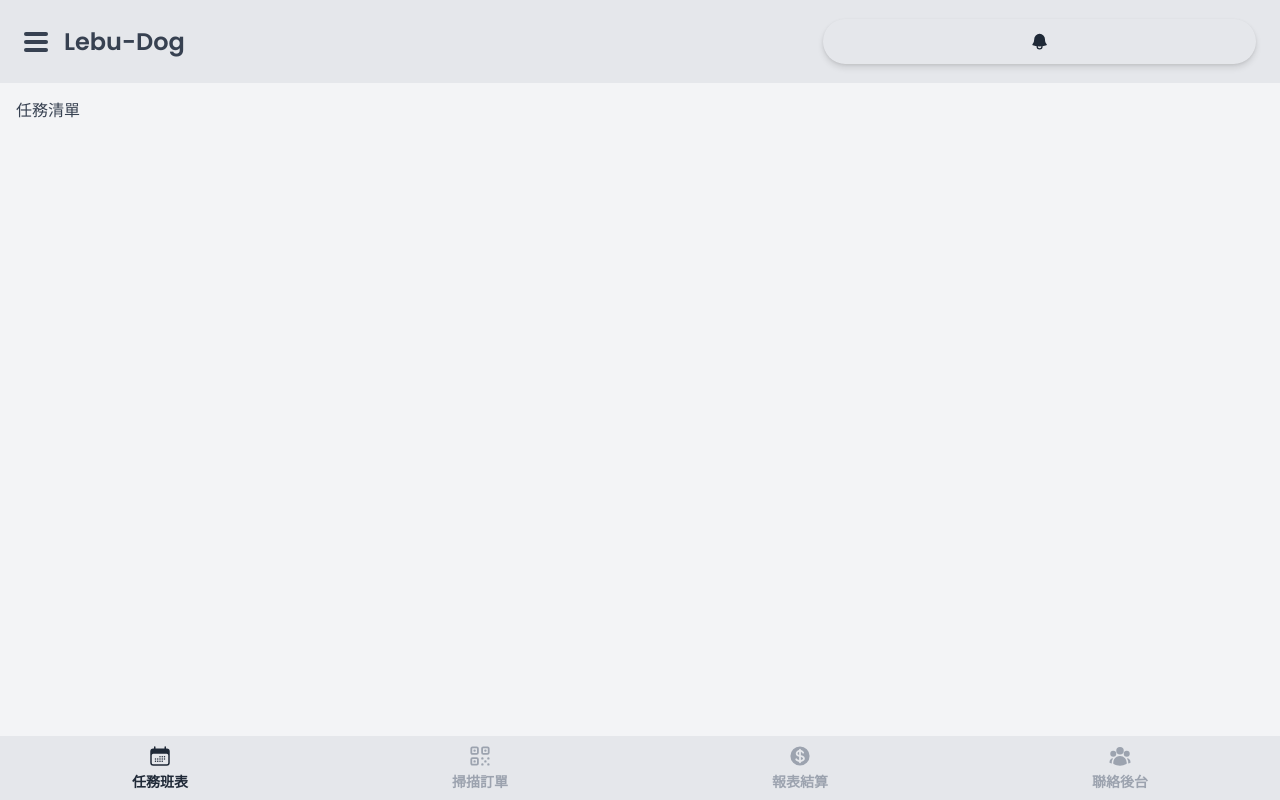
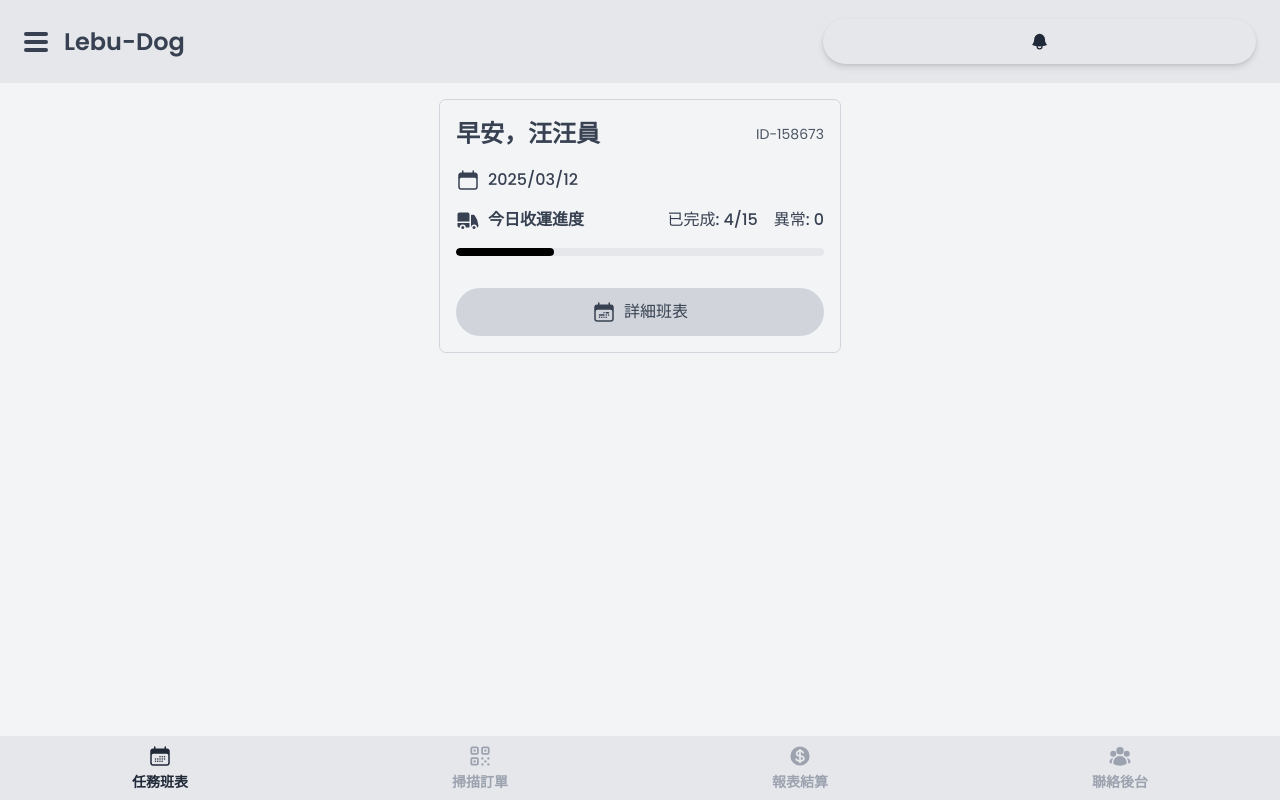
Before and after one commit to jacky1a2a3a4a/Lebuleduo, a React (Vite) app: page /deliver in a window 1280 px wide. Built offline with nearby package versions, Linux system fonts and the light colour scheme; a web font is replaced by a local one.

Commit message:
feat: add deliverLayout task card component.

```diff
--- a/src/App.tsx
+++ b/src/App.tsx
@@ -4,6 +4,11 @@ import GlobalStyles from './styles/GlobalStyles';
 import ProtectedRoute from './layouts/ProtectedRoute';
 import CustomerLayout from './layouts/CustomerLayout';
 import DeliverLayout from './layouts/DeliverLayout';
+
+// 顧客(customer) 頁面組件
+
+// 外送員(deliver) 頁面組件
+import Task from './pages/deliver/Task';
 
 // 臨時頁面組件
 // 顧客(customer) 頁面組件
@@ -20,10 +25,10 @@ const ContactUs = () => <div>聯絡我們</div>;
 const PageNotFound = () => <div>404 - 頁面未找到</div>;
 
 // 送貨員(DOG)頁面組件
-const Task = () => <div>任務清單</div>;
+// const Task = () => <div>任務清單</div>;
 const ScanOrder = () => <div>掃描訂單</div>;
 const Settlement = () => <div>結算</div>;
-const Report = () => <div>回報後台</div>;
+const ReportBackend = () => <div>回報後台</div>;
 
 function App() {
   // 用戶角色類型
@@ -77,7 +82,7 @@ function App() {
             <Route index element={<Task />} />
             <Route path="scan-order" element={<ScanOrder />} />
             <Route path="settlement" element={<Settlement />} />
-            <Route path="report" element={<Report />} />
+            <Route path="report" element={<ReportBackend />} />
           </Route>
 
           {/* 重新導向和404路由 */}
--- a/src/layouts/CustomerLayout.tsx
+++ b/src/layouts/CustomerLayout.tsx
@@ -11,7 +11,7 @@ const AppLayoutStyled = styled.section`
   grid-template-rows: auto 1fr auto;
   height: 100vh;
 
-  @media (min-width: 403px) {
+  @media (min-width: calc(var(--min-width-mobile) + 1px)) {
     grid-template-columns: 1fr;
     grid-template-rows: auto 1fr auto;
   }
--- a/src/layouts/DeliverLayout.tsx
+++ b/src/layouts/DeliverLayout.tsx
@@ -8,12 +8,21 @@ const AppLayoutStyled = styled.section`
   display: grid;
   grid-template-columns: 1fr;
   grid-template-rows: auto 1fr auto;
+  width: 100%;
   height: 100vh;
+  overflow-x: hidden;
+
+  @media (min-width: calc(var(--min-width-mobile) + 1px)) {
+    grid-template-columns: 1fr;
+    grid-template-rows: auto 1fr auto;
+  }
 `;
 
 const Main = styled.main`
   background-color: var(--color-gray-100);
   padding: 1rem;
+  overflow-y: auto;
+  overflow-x: hidden;
 `;
 
 function DeliverLayout() {
--- /dev/null
+++ b/src/pages/deliver/Task/index.tsx
@@ -0,0 +1,208 @@
+import styled from 'styled-components';
+import { HiCalendar, HiCalendarDateRange, HiTruck } from 'react-icons/hi2';
+
+const SectionStyled = styled.section`
+  display: flex;
+  flex-direction: column;
+  justify-content: start;
+  align-items: center;
+  width: 100%;
+  height: 100%;
+  overflow: hidden;
+`;
+
+const TaskContainer = styled.div`
+  border: 1.5px solid var(--color-gray-300);
+  border-radius: var(--border-radius-md);
+
+  display: flex;
+  flex-direction: column;
+  justify-content: center;
+  align-items: center;
+  width: 100%;
+  max-width: 402px;
+  padding: 1rem;
+`;
+
+const TaskGreeting = styled.div`
+  display: flex;
+  justify-content: space-between;
+  align-items: center;
+
+  width: 100%;
+  margin-bottom: 1rem;
+`;
+
+const TaskGreetingItem = styled.div`
+  font-size: var(--font-size-2xl);
+  font-weight: 600;
+`;
+
+const TaskId = styled.div`
+  color: var(--color-gray-600);
+  font-size: var(--font-size-sm);
+`;
+
+const TaskDate = styled.div`
+  display: flex;
+  justify-content: flex-start;
+  align-items: center;
+
+  width: 100%;
+  font-weight: 500;
+  margin-bottom: 1rem;
+`;
+
+const HiCalendarStyled = styled(HiCalendar)`
+  width: 1.5rem;
+  height: 1.5rem;
+
+  margin-right: 0.5rem;
+`;
+
+const TaskProgress = styled.div`
+  display: flex;
+  flex-direction: column;
+  gap: 0.5rem;
+  width: 100%;
+  margin-bottom: 1rem;
+`;
+
+const TaskProgressHeader = styled.div`
+  display: flex;
+  justify-content: space-between;
+  align-items: center;
+  width: 100%;
+`;
+
+const TaskProgressTitle = styled.div`
+  display: flex;
+  justify-content: flex-start;
+  align-items: center;
+
+  font-weight: 600;
+`;
+
+const HiTruckStyled = styled(HiTruck)`
+  width: 1.5rem;
+  height: 1.5rem;
+  margin-right: 0.5rem;
+`;
+
+const TaskProgressStatus = styled.div`
+  display: flex;
+  gap: 1rem;
+  font-weight: 500;
+`;
+
+const StatusItem = styled.div`
+  display: flex;
+  align-items: center;
+  white-space: nowrap;
+`;
+
+const Label = styled.span`
+  margin-right: 4px;
+`;
+
+// 進度條容器
+const ProgressBarContainer = styled.div`
+  width: 100%;
+  height: 8px;
+  background-color: var(--color-gray-200);
+  border-radius: 4px;
+  margin: 0.5rem 0 1rem 0;
+  overflow: hidden;
+`;
+
+// 進度條填充部分
+const ProgressBarFill = styled.div`
+  height: 100%;
+  background-color: #000000; /* 根據圖片使用黑色 */
+  border-radius: 4px;
+  width: ${(props) => props.progress}%;
+  transition: width 0.3s ease;
+`;
+
+// 詳細按鈕
+const DetailButton = styled.button`
+  background-color: var(--color-gray-300);
+  color: var(--color-gray-700);
+
+  display: flex;
+  justify-content: center;
+  align-items: center;
+  width: 100%;
+  padding: 0.75rem;
+  border-radius: var(--border-radius-round);
+  font-weight: 500;
+  cursor: pointer;
+
+  &:hover {
+    background-color: var(--color-gray-400);
+    color: var(--color-gray-0);
+  }
+`;
+
+const HiCalendarDateRangeStyled = styled(HiCalendarDateRange)`
+  width: 1.5rem;
+  height: 1.5rem;
+  margin-right: 0.5rem;
+`;
+
+function Task() {
+  // 計算進度百分比
+  const completedItems = 4;
+  const totalItems = 15;
+  const progressPercentage = (completedItems / totalItems) * 100;
+
+  return (
+    <SectionStyled>
+      <TaskContainer>
+        <TaskGreeting>
+          <TaskGreetingItem>早安，汪汪員</TaskGreetingItem>
+          <TaskId>ID-158673</TaskId>
+        </TaskGreeting>
+
+        <TaskDate>
+          <HiCalendarStyled />
+          <div>2025/03/12</div>
+        </TaskDate>
+
+        <TaskProgress>
+          <TaskProgressHeader>
+            <TaskProgressTitle>
+              <HiTruckStyled />
+              <div>今日收運進度</div>
+            </TaskProgressTitle>
+
+            <TaskProgressStatus>
+              <StatusItem>
+                <Label>已完成:</Label>
+                <span>4/15</span>
+              </StatusItem>
+
+              <StatusItem>
+                <Label>異常:</Label>
+                <span>0</span>
+              </StatusItem>
+            </TaskProgressStatus>
+          </TaskProgressHeader>
+
+          {/* 新增的進度條 */}
+          <ProgressBarContainer>
+            <ProgressBarFill progress={progressPercentage} />
+          </ProgressBarContainer>
+        </TaskProgress>
+
+        {/* 詳細按鈕 */}
+        <DetailButton>
+          <HiCalendarDateRangeStyled />
+          詳細班表
+        </DetailButton>
+      </TaskContainer>
+    </SectionStyled>
+  );
+}
+
+export default Task;
--- a/src/styles/GlobalStyles.tsx
+++ b/src/styles/GlobalStyles.tsx
@@ -77,6 +77,18 @@ const GlobalStyles = createGlobalStyle`
   --spacing-lg: 1.5rem;   /* 24px */
   --spacing-xl: 2rem;     /* 32px */
   --spacing-2xl: 3rem;    /* 48px */
+
+  /* RWD */
+  --min-width-mobile: 403px;  /* iphone 16 pro */
+}
+
+html {
+  overflow-x: hidden;
+}
+
+body {
+  overflow-x: hidden;
+  max-width: 100%;
 }
 
 /* 全局 */
```
Also changed, not shown: src/pages/deliver/Tasks.tsx (deleted).
